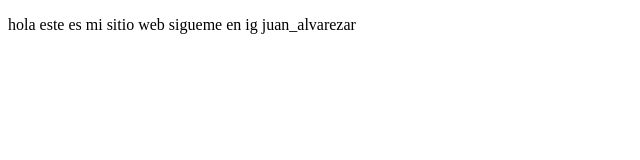
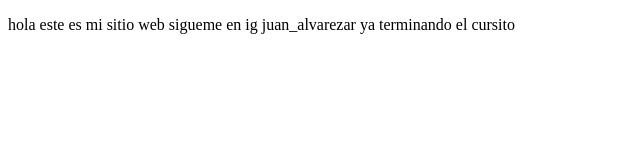
Before and after one commit to juanse620618/proyectodemocursoprework, a plain HTML site: page index.html in a window 1280 px wide. Shown: the whole page, without its empty margins (0-640 px from the left). Drawn offline with Linux system fonts and the light colour scheme.

Commit message:
cambios agregamos ya terminando el cursito

```diff
--- a/index.html
+++ b/index.html
@@ -8,7 +8,7 @@
 </head>
 <body>
     <p>
-        hola este es mi sitio web sigueme en ig juan_alvarezar
+        hola este es mi sitio web sigueme en ig juan_alvarezar ya terminando el cursito
     </p>
 </body>
 </html>
```
